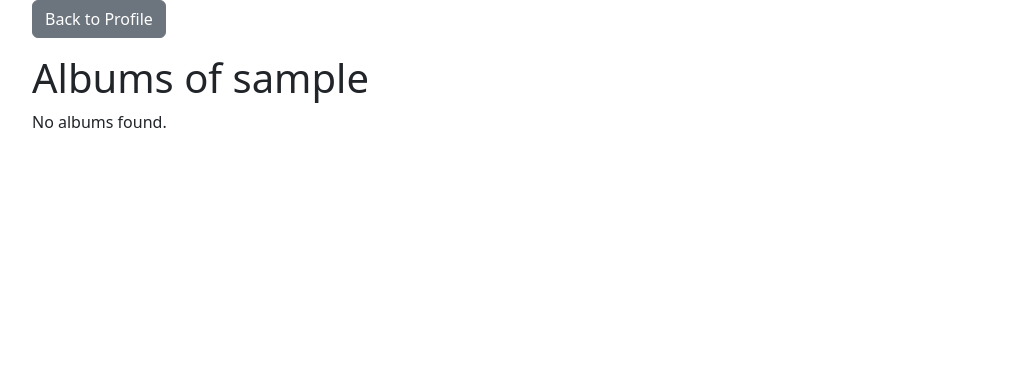
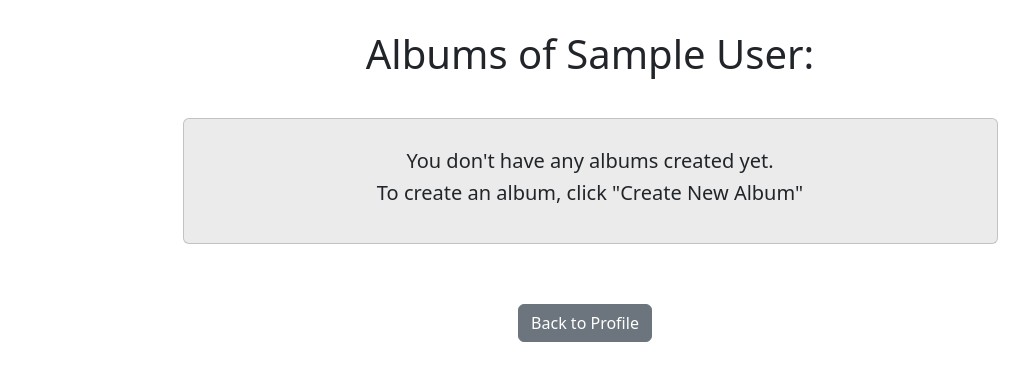
Before and after one commit to mkskh/social_network, a Django app: template templates/user/album_list.html in a window 1280 px wide. Shown: the part 58-439 px from the top of the page, without its empty margins (50-1079 px from the left). Run offline with Django 5.2, Linux system fonts and the light colour scheme; the template is opened without the code that fills it: values that come from a table or form of the project are taken from there, others are empty; the visitor is signed in with stand-in values (Sample User, id 1); data comes from the database, SQL or seed files in the repository; some libraries are stand-ins or nearby versions.

Commit message:
Albums improvements

```diff
--- a/templates/user/album_list.html
+++ b/templates/user/album_list.html
@@ -1,42 +1,62 @@
 {% extends "base.html" %}
 
 {% block content %}
-<div class="container mt-3">
-    <a href="{% url 'user:my_user_profile' profile_user.id %}" class="btn btn-secondary mb-3">Back to Profile</a>
-    <h1>Albums of {{ profile_user.username }}</h1>
-    {% if is_owner %}
-        <a href="{% url 'user:create_album' profile_user.id %}" class="btn btn-primary mb-3">Create New Album</a>
-    {% endif %}
 
-    <div class="row">
+
+    <h1 style="text-align: center; margin: 30px auto;">Albums of {{ profile_user.first_name }} {{ profile_user.last_name }}:</h1>
+
+
+<div style="display: flex; justify-content: center;">
+    <div class="row" style="margin: auto;">
         {% for album in albums %}
-        <div class="col-md-4 mb-4">
-            <div class="card">
-                <div class="card-body">
-                    <h5 class="card-title">
-                        <a href="{% url 'user:photo_list' profile_user.id album.id %}">{{ album.title }}</a>
-                    </h5>
-                    <p class="card-text">{{ album.description }}</p>
-                    <p><small>Created on {{ album.created_at|date:"Y-m-d" }}</small></p>
-                </div>
-                <div class="card-body">
-                    {% for photo in album.photos.all|slice:":4" %} <!-- Display up to 4 photo thumbnails -->
-                    <img src="{{ photo.image.url }}" alt="{{ photo.description }}" class="img-thumbnail" style="width: 50px; height: auto;">
+        <div class="card" style="width: 500px; height: 360px; margin: 20px 60px; ">
+
+
+                <h2 class="card-title" style="text-align: center; margin-top: 15px;">
+                    <a href="{% url 'user:photo_list' profile_user.id album.id %}" style="text-decoration: none; color: black;">{{ album.title }}</a>
+                </h2>
+
+
+                <p class="card-text" style="margin-left: 20px;">{{ album.description }}</p>
+
+
+                <div class="card-body" style="text-align: center; background-color: rgba(225, 225, 225, 0.846); margin: 0 20px;">
+                    {% for photo in album.photos.all|slice:":8" %} <!-- Display up to 4 photo thumbnails -->
+                    <a href="{% url 'user:photo_list' profile_user.id album.id %}">
+                        <img src="{{ photo.image.url }}" alt="{{ photo.description }}" class="img-thumbnail" style="width: 60px; height: auto;">
+                    </a>
                     {% empty %}
                     <p>No photos available.</p>
                     {% endfor %}
+
+                </div>
+                <div style="margin-left: 20px;">
+                    <p><small>Created on {{ album.created_at|date:"d.m.Y" }}</small></p>
                 </div>
                 {% if is_owner %}
-                    <a href="{% url 'user:edit_album' profile_user.id album.id %}" class="btn btn-info">Edit</a>
-                    <a href="{% url 'user:delete_album' profile_user.id album.id %}" class="btn btn-danger" onclick="return confirm('Are you sure you want to delete this album?');">Delete Album</a>
+                    <div style="text-align: center; margin: 5px auto 15px auto;">
+                        <a href="{% url 'user:edit_album' profile_user.id album.id %}" class="btn btn-secondary" style="margin-bottom: 8px;">Edit</a>
+                        <a href="{% url 'user:delete_album' profile_user.id album.id %}" class="btn btn-danger" style="margin-bottom: 8px;" onclick="return confirm('Are you sure you want to delete this album?');">Delete Album</a>
+                    </div>
                 {% endif %}
-            </div>
+
         </div>
         {% empty %}
         <div class="col-12">
-            <p>No albums found.</p>
+            <div class="card" style="width: 815px; background-color: rgb(235, 235, 235); margin-right: 0px;
+                                margin-bottom: 30px; padding: 30px; align-items: center; margin-top: 10px;">
+                <h5>You don't have any albums created yet.</h5>
+                <h5>To create an album, click "Create New Album"</h5>
+            </div>
         </div>
         {% endfor %}
     </div>
+
+</div>
+<div style="display: flex; justify-content: center; margin: 30px auto;">
+    <a href="{% url 'user:my_user_profile' profile_user.id %}" style="margin-right: 10px;" class="btn btn-secondary mb-3">Back to Profile</a>
+    {% if is_owner %}
+        <a href="{% url 'user:create_album' profile_user.id %}" class="btn btn-secondary mb-3">Create New Album</a>
+    {% endif %}
 </div>
 {% endblock %}
--- a/user/views.py
+++ b/user/views.py
@@ -157,6 +157,7 @@ def edit_profile(request, user_id):
 @login_required
 def create_album(request, user_id):
     user_profile = get_object_or_404(UserProfile, user__id=user_id)
+
     if request.method == 'POST':
         form = AlbumForm(request.POST, request.FILES)
         if form.is_valid():
```
Also changed, not shown: media/album_photos/urn_ard_image_58f2d370f649735c.jpeg (added), media/album_photos/woman-manager-256x256.jpg (added).
